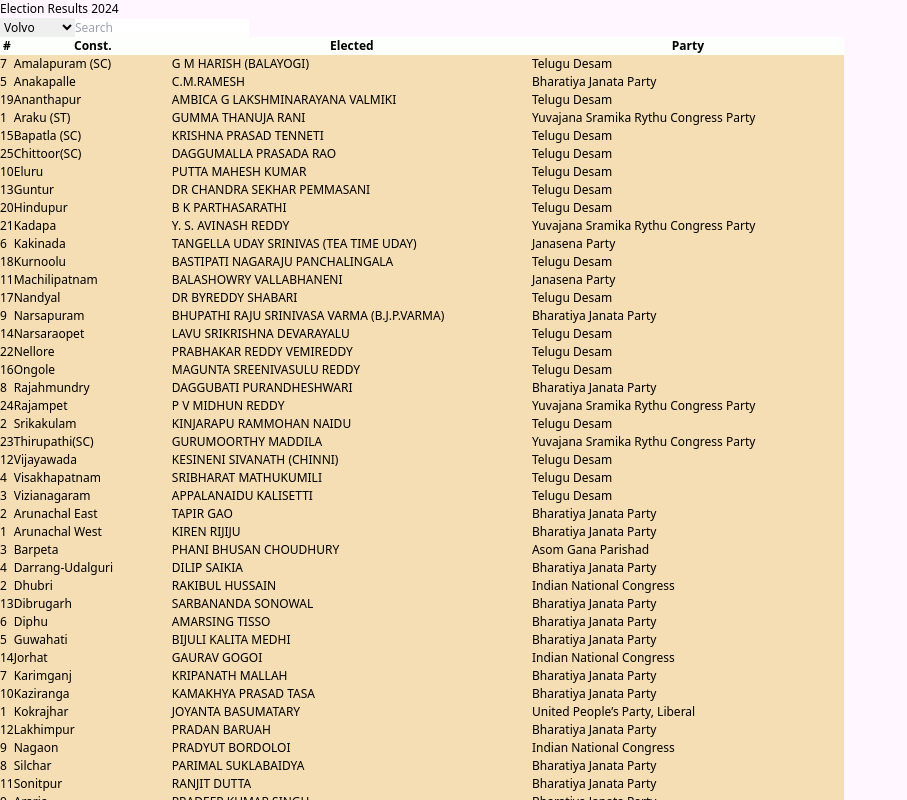
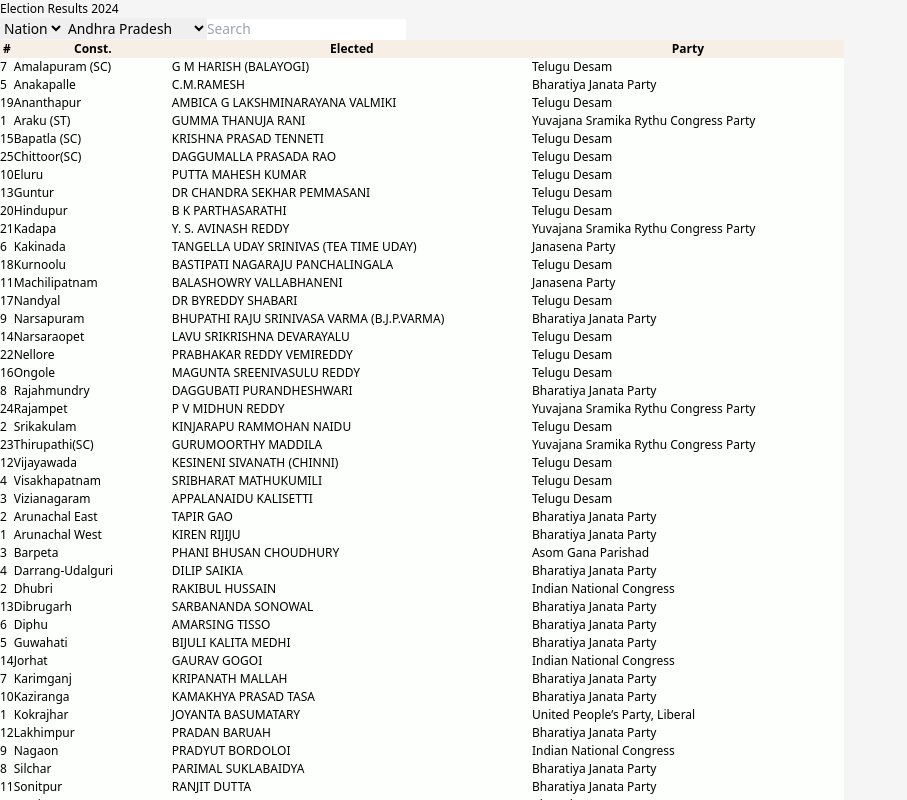
Before and after one commit to stephenmarri/100-Projects, a React (Vite) app in the folder javascript/03.ElectionResults/: page / in a window 1280 px wide. Shown: the whole page, without its empty margins (0-907 px from the left). Built offline with nearby package versions, Linux system fonts and the light colour scheme.

Commit message:
js3 - filter html added

```diff
--- a/javascript/03.ElectionResults/src/App.css
+++ b/javascript/03.ElectionResults/src/App.css
@@ -3,7 +3,7 @@
 @tailwind utilities;
 
 :root {
-  --primary-bg-color: #fff6ff;
+  --primary-bg-color: #F6F5F5;
   --secondary-bg-color: #fdfffc;
 }
 
@@ -11,14 +11,9 @@
   background-color: var(--primary-bg-color);
   height: 100%;
 
-  #header_container{
-
-  }
-
-  #filter_container {
-    background-color: var(--secondary-bg-color);
-    font-size: 1.15rem;
-    /* height: 5vh; */
+  #fitler_container {
+    background-color: var(--primary-bg-color);
+    font-size: 1.15rem !important;
   }
 
   #data_container {
@@ -40,14 +35,14 @@
       th{
         position: sticky;
         top: 0;
-        background-color: var(--secondary-bg-color);
+        background-color: #F7EFE5;
         border: 0;
+
+        tr{
+          padding-top: 3px;
+          padding: 10px;
+        }
       }
 
-      tbody {
-
-        z-index: 0;
-        background-color: wheat;
-      }
   }
 }
--- a/javascript/03.ElectionResults/src/App.jsx
+++ b/javascript/03.ElectionResults/src/App.jsx
@@ -9,10 +9,14 @@
 import { data } from './assets/eci_loksabha_data.js';
 
 export default function App() {
+
+const stateData = data.map(x => Object.keys(x)[0])
+
+console.log(stateData)
   return (
     <>
       <Header />
-      <Filter />
+      <Filter data={stateData} />
       <Data data={data} />
     </>
   )
--- a/javascript/03.ElectionResults/src/components/Data.jsx
+++ b/javascript/03.ElectionResults/src/components/Data.jsx
@@ -6,12 +6,12 @@
     return (
         <div id='data_container' className=''>
             <table className="">
-                <thead>
+                <thead className=''>
                     <tr className='text-left'>
-                        <th className=''>#</th>
-                        <th className=''>Const.</th>
-                        <th className=''>Elected</th>
-                        <th className=''>Party</th>
+                        <th className='p-3'>#</th>
+                        <th className='p-3'>Const.</th>
+                        <th className='p-3'>Elected</th>
+                        <th className='p-3'>Party</th>
                     </tr>
                 </thead>
 
--- a/javascript/03.ElectionResults/src/components/Filter.jsx
+++ b/javascript/03.ElectionResults/src/components/Filter.jsx
@@ -1,18 +1,26 @@
 import React from 'react'
 
 
-const Filter = () => {
+const Filter = ({data}) => {
+    console.log(data)
+
     return (
-        <div id='fitler_container' className='w-full flex flex-row justify-between border-b border-black py-2 px-5'>
+        <div id='fitler_container' className='w-full flex flex-row justify-around border-b border-black py-2 px-3'>
 
+            <select className='border border-gray-200 rounded-md' name="cars" id="cars">
+                <option value="Nation">Nation</option>
+                <option value="State">State</option>
+            </select>
 
-            <select className='border border-gray-200 px-2' name="cars" id="cars">
-                <option value="volvo">Volvo</option>
-                <option value="saab">Saab</option>
-                <option value="mercedes">Mercedes</option>
-                <option value="audi">Audi</option>
+            <select className='border border-gray-200 rounded-md' name="cars" id="cars">
+                {
+                    data.map(x => {
+                        return <option value="{x}">{x}</option>
+                    })
+                }
             </select>
-            <input className='border border-gray-200 px-2' type="text" name="filter" id="filter" placeholder='Search' />
+
+            <input className='border border-gray-200 px-2 rounded-md' type="text" name="filter" id="filter" placeholder='Search' />
         </div>
     )
 }
```
